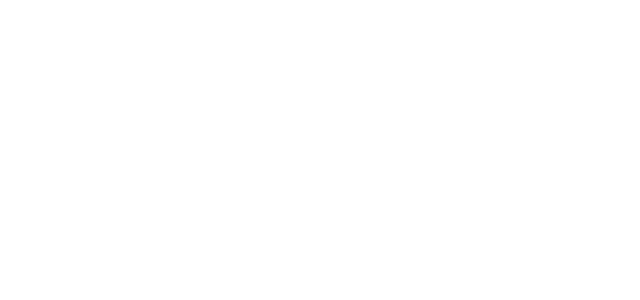
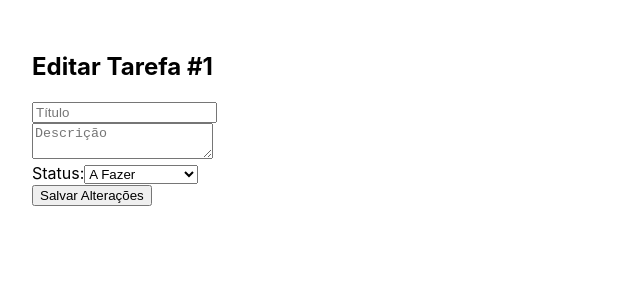
Before and after one commit to andreitoledo/GestaoProjetos, a React (Create React App) app in the folder frontend-gestao-projetos/: page /projeto/1/tarefa/1/editar in a window 1280 px wide. Before the commit this address had no page. Shown: the top 300 px of the page, without its empty margins (0-640 px from the left). Built offline with nearby package versions, Linux system fonts and the light colour scheme; no server answers; sample sign-in values are in the browser's storage.

Commit message:
edição de tarefa no frontend

```diff
--- a/frontend-gestao-projetos/src/App.jsx
+++ b/frontend-gestao-projetos/src/App.jsx
@@ -5,6 +5,7 @@ import { AuthProvider, useAuth } from './context/AuthContext';
 import NovoProjeto from './pages/NovoProjeto';
 import TarefasProjeto from './pages/TarefasProjeto';
 import NovaTarefa from './pages/NovaTarefa';
+import EditarTarefa from './pages/EditarTarefa';
 
 
 const PrivateRoute = ({ children }) => {
@@ -42,6 +43,12 @@ function App() {
             </PrivateRoute>
           } />
 
+            <Route path="/projeto/:id/tarefa/:tarefaId/editar" element={
+              <PrivateRoute>
+                <EditarTarefa />
+              </PrivateRoute>
+            } />
+
         </Routes>
       </BrowserRouter>
     </AuthProvider>
--- /dev/null
+++ b/frontend-gestao-projetos/src/pages/EditarTarefa.jsx
@@ -0,0 +1,74 @@
+import { useEffect, useState } from 'react';
+import { useNavigate, useParams } from 'react-router-dom';
+import api from '../services/api';
+
+export default function EditarTarefa() {
+  const { id, tarefaId } = useParams(); // id = projetoId
+  const [titulo, setTitulo] = useState('');
+  const [descricao, setDescricao] = useState('');
+  const [status, setStatus] = useState('');
+  const navigate = useNavigate();
+
+  useEffect(() => {
+    api.get(`/tarefas/${id}`) // rota lista todas por projeto
+      .then(res => {
+        const tarefa = res.data.find(t => t.id === parseInt(tarefaId));
+        if (tarefa) {
+          setTitulo(tarefa.titulo);
+          setDescricao(tarefa.descricao);
+          setStatus(tarefa.status);
+        }
+      })
+      .catch(err => {
+        console.error(err);
+        alert('Erro ao carregar tarefa');
+      });
+  }, [id, tarefaId]);
+
+  const handleSubmit = async (e) => {
+    e.preventDefault();
+
+    try {
+      await api.put(`/tarefas/${tarefaId}`, {
+        titulo,
+        descricao,
+        status
+      });
+
+      alert('Tarefa atualizada!');
+      navigate(`/projeto/${id}`);
+    } catch (err) {
+      console.error(err);
+      alert('Erro ao atualizar tarefa');
+    }
+  };
+
+  return (
+    <div style={{ padding: '2rem' }}>
+      <h2>Editar Tarefa #{tarefaId}</h2>
+      <form onSubmit={handleSubmit}>
+        <input
+          type="text"
+          placeholder="Título"
+          value={titulo}
+          onChange={e => setTitulo(e.target.value)}
+        /><br />
+
+        <textarea
+          placeholder="Descrição"
+          value={descricao}
+          onChange={e => setDescricao(e.target.value)}
+        /><br />
+
+        <label>Status:</label>
+        <select value={status} onChange={e => setStatus(e.target.value)}>
+          <option value="todo">A Fazer</option>
+          <option value="em_andamento">Em Andamento</option>
+          <option value="concluido">Concluído</option>
+        </select><br />
+
+        <button type="submit">Salvar Alterações</button>
+      </form>
+    </div>
+  );
+}
--- a/frontend-gestao-projetos/src/pages/TarefasProjeto.jsx
+++ b/frontend-gestao-projetos/src/pages/TarefasProjeto.jsx
@@ -76,6 +76,21 @@ export default function TarefasProjeto() {
                 </select>
 
                 <button
+                          onClick={() => navigate(`/projeto/${id}/tarefa/${tarefa.id}/editar`)}
+                          style={{
+                            marginLeft: '0.5rem',
+                            backgroundColor: '#0d6efd',
+                            color: 'white',
+                            border: 'none',
+                            padding: '4px 8px',
+                            borderRadius: '4px',
+                            cursor: 'pointer'
+                          }}
+                        >
+                          ✏️ Editar
+                        </button>
+
+                <button
                     onClick={() => excluirTarefa(tarefa.id)}
                     style={{
                         marginTop: '0.5rem',
@@ -90,6 +105,9 @@ export default function TarefasProjeto() {
                     🗑️ Excluir
                     </button>
 
+
+
+
               </li>
             ))}
           </ul>
```
